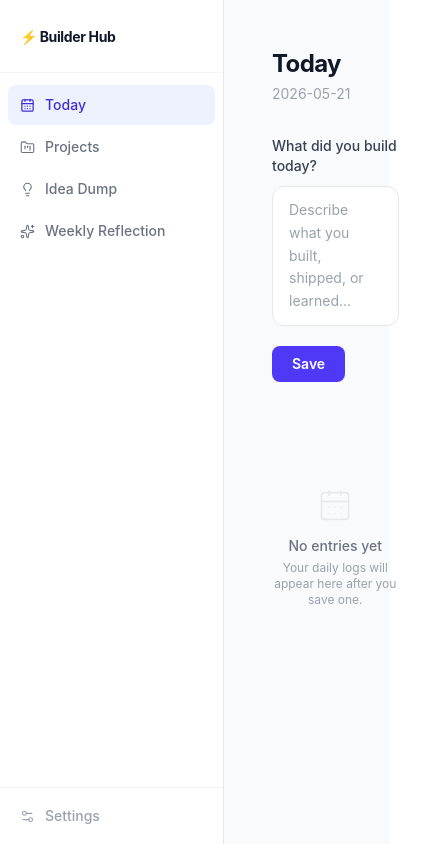
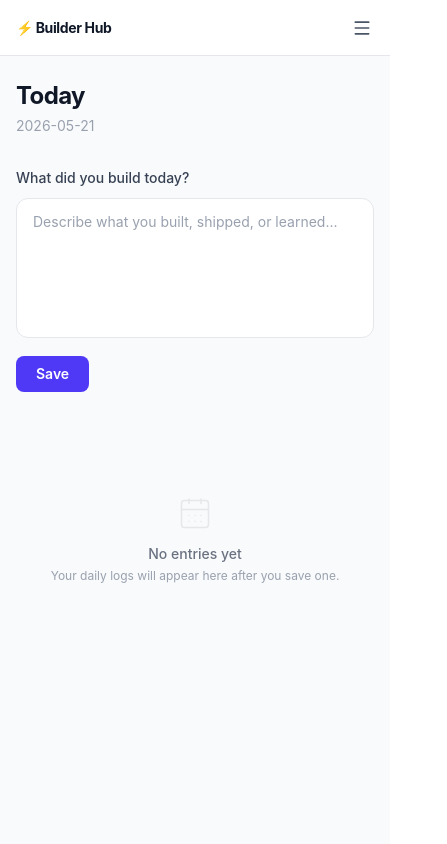
Before and after one commit to uphillips2007/builder-hub, a React (Vite) app: page / in a window 390 px wide. Shown: the whole page, 447 px wide, since content can reach past the window. Built offline with nearby package versions, Linux system fonts and the light colour scheme.

Commit message:
Make app responsive — mobile drawer nav, touch-friendly targets, full-width content on small screens

```diff
--- a/src/App.jsx
+++ b/src/App.jsx
@@ -1,5 +1,5 @@
-import { useState } from 'react'
-import { CalendarDays, FolderKanban, Lightbulb, Sparkles, Settings2 } from 'lucide-react'
+import { useState, useEffect } from 'react'
+import { CalendarDays, FolderKanban, Lightbulb, Sparkles, Settings2, Menu, X } from 'lucide-react'
 import { ThemeProvider, useTheme } from './contexts/ThemeContext'
 import Today from './components/Today'
 import Projects from './components/Projects'
@@ -8,38 +8,28 @@ import WeeklyReflection from './components/WeeklyReflection'
 import Settings from './components/Settings'
 
 const NAV = [
-  { id: 'today', label: 'Today', icon: CalendarDays },
-  { id: 'projects', label: 'Projects', icon: FolderKanban },
-  { id: 'ideas', label: 'Idea Dump', icon: Lightbulb },
+  { id: 'today',      label: 'Today',            icon: CalendarDays },
+  { id: 'projects',   label: 'Projects',          icon: FolderKanban },
+  { id: 'ideas',      label: 'Idea Dump',         icon: Lightbulb },
   { id: 'reflection', label: 'Weekly Reflection', icon: Sparkles },
 ]
 
-function Layout() {
-  const [active, setActive] = useState('today')
-  const { palette, hubName } = useTheme()
-
+function NavItems({ active, onNavigate, palette }) {
   return (
-    <div className="flex min-h-screen bg-gray-50 dark:bg-gray-950 text-gray-900 dark:text-white">
-      <aside className="w-56 shrink-0 border-r border-gray-200 dark:border-gray-800 bg-white dark:bg-gray-900 flex flex-col">
-        <div className="px-5 py-6 border-b border-gray-100 dark:border-gray-800">
-          <span className="text-sm font-bold tracking-tight text-gray-900 dark:text-white">
-            ⚡ {hubName}
-          </span>
-        </div>
-
+    <>
       <nav className="flex-1 p-2 pt-3 space-y-0.5">
         {NAV.map(({ id, label, icon: Icon }) => (
           <button
             key={id}
-              onClick={() => setActive(id)}
+            onClick={() => onNavigate(id)}
             className={[
-                'w-full text-left flex items-center gap-2.5 px-3 py-2.5 rounded-lg text-sm font-medium transition-all duration-150',
+              'w-full text-left flex items-center gap-2.5 px-3 py-3 md:py-2.5 rounded-lg text-sm font-medium transition-all duration-150',
               active === id
                 ? palette.navActive
                 : 'text-gray-500 dark:text-gray-400 hover:bg-gray-100 dark:hover:bg-gray-800 hover:text-gray-900 dark:hover:text-gray-100',
             ].join(' ')}
           >
-              <Icon size={15} strokeWidth={active === id ? 2 : 1.75} />
+            <Icon size={16} strokeWidth={active === id ? 2 : 1.75} />
             {label}
           </button>
         ))}
@@ -47,27 +37,104 @@ function Layout() {
 
       <div className="p-2 border-t border-gray-100 dark:border-gray-800">
         <button
-            onClick={() => setActive('settings')}
+          onClick={() => onNavigate('settings')}
           className={[
-              'w-full text-left flex items-center gap-2.5 px-3 py-2.5 rounded-lg text-sm font-medium transition-all duration-150',
+            'w-full text-left flex items-center gap-2.5 px-3 py-3 md:py-2.5 rounded-lg text-sm font-medium transition-all duration-150',
             active === 'settings'
               ? palette.navActive
               : 'text-gray-400 dark:text-gray-500 hover:bg-gray-100 dark:hover:bg-gray-800 hover:text-gray-700 dark:hover:text-gray-300',
           ].join(' ')}
         >
-            <Settings2 size={15} strokeWidth={active === 'settings' ? 2 : 1.75} />
+          <Settings2 size={16} strokeWidth={active === 'settings' ? 2 : 1.75} />
           Settings
         </button>
       </div>
+    </>
+  )
+}
+
+function Layout() {
+  const [active, setActive] = useState('today')
+  const [drawerOpen, setDrawerOpen] = useState(false)
+  const { palette, hubName } = useTheme()
+
+  // Prevent background scroll while drawer is open
+  useEffect(() => {
+    document.body.style.overflow = drawerOpen ? 'hidden' : ''
+    return () => { document.body.style.overflow = '' }
+  }, [drawerOpen])
+
+  function navigate(id) {
+    setActive(id)
+    setDrawerOpen(false)
+  }
+
+  return (
+    <div className="min-h-screen flex flex-col bg-gray-50 dark:bg-gray-950 text-gray-900 dark:text-white overflow-x-hidden">
+
+      {/* ── Mobile top bar (hidden on md+) ─────────────────── */}
+      <header className="md:hidden shrink-0 flex items-center justify-between px-4 h-14 bg-white dark:bg-gray-900 border-b border-gray-200 dark:border-gray-800">
+        <span className="text-sm font-bold tracking-tight">⚡ {hubName}</span>
+        <button
+          onClick={() => setDrawerOpen(true)}
+          className="flex items-center justify-center w-10 h-10 -mr-2 rounded-lg text-gray-600 dark:text-gray-400 hover:bg-gray-100 dark:hover:bg-gray-800 transition-colors duration-150"
+          aria-label="Open navigation"
+        >
+          <Menu size={20} />
+        </button>
+      </header>
+
+      {/* ── Mobile drawer backdrop ──────────────────────────── */}
+      <div
+        onClick={() => setDrawerOpen(false)}
+        className={[
+          'md:hidden fixed inset-0 z-30 bg-black/50 transition-opacity duration-200',
+          drawerOpen ? 'opacity-100 pointer-events-auto' : 'opacity-0 pointer-events-none',
+        ].join(' ')}
+      />
+
+      {/* ── Mobile drawer ──────────────────────────────────── */}
+      <div
+        className={[
+          'md:hidden fixed inset-y-0 left-0 z-40 w-72 flex flex-col',
+          'bg-white dark:bg-gray-900 border-r border-gray-200 dark:border-gray-800',
+          'transition-transform duration-200 ease-in-out',
+          drawerOpen ? 'translate-x-0' : '-translate-x-full',
+        ].join(' ')}
+      >
+        <div className="flex items-center justify-between px-5 h-14 border-b border-gray-100 dark:border-gray-800 shrink-0">
+          <span className="text-sm font-bold tracking-tight">⚡ {hubName}</span>
+          <button
+            onClick={() => setDrawerOpen(false)}
+            className="flex items-center justify-center w-8 h-8 rounded-lg text-gray-400 hover:text-gray-700 dark:hover:text-gray-200 hover:bg-gray-100 dark:hover:bg-gray-800 transition-colors duration-150"
+            aria-label="Close navigation"
+          >
+            <X size={18} />
+          </button>
+        </div>
+        <NavItems active={active} onNavigate={navigate} palette={palette} />
+      </div>
+
+      {/* ── Desktop + content row ───────────────────────────── */}
+      <div className="flex flex-1">
+
+        {/* Desktop sidebar (hidden below md) */}
+        <aside className="hidden md:flex md:flex-col md:w-56 shrink-0 border-r border-gray-200 dark:border-gray-800 bg-white dark:bg-gray-900">
+          <div className="px-5 py-6 border-b border-gray-100 dark:border-gray-800">
+            <span className="text-sm font-bold tracking-tight">⚡ {hubName}</span>
+          </div>
+          <NavItems active={active} onNavigate={navigate} palette={palette} />
         </aside>
 
-      <main className="flex-1 px-12 py-12 max-w-2xl">
-        {active === 'today' && <Today />}
-        {active === 'projects' && <Projects />}
-        {active === 'ideas' && <IdeaDump />}
+        {/* Main content */}
+        <main className="flex-1 min-w-0 w-full px-4 py-6 md:px-12 md:py-12 md:max-w-2xl">
+          {active === 'today'      && <Today />}
+          {active === 'projects'   && <Projects />}
+          {active === 'ideas'      && <IdeaDump />}
           {active === 'reflection' && <WeeklyReflection />}
-        {active === 'settings' && <Settings />}
+          {active === 'settings'   && <Settings />}
         </main>
+      </div>
     </div>
   )
 }
--- a/src/components/Projects.jsx
+++ b/src/components/Projects.jsx
@@ -135,7 +135,7 @@ export default function Projects() {
             <label className="block text-xs font-semibold text-gray-500 dark:text-gray-400 uppercase tracking-wide mb-1.5">
               Status
             </label>
-            <div className="flex gap-2">
+            <div className="flex flex-wrap gap-2">
               {STATUS_OPTIONS.map((s) => (
                 <button
                   key={s}
```
Lines whose indentation alone changed are shown as unchanged.
